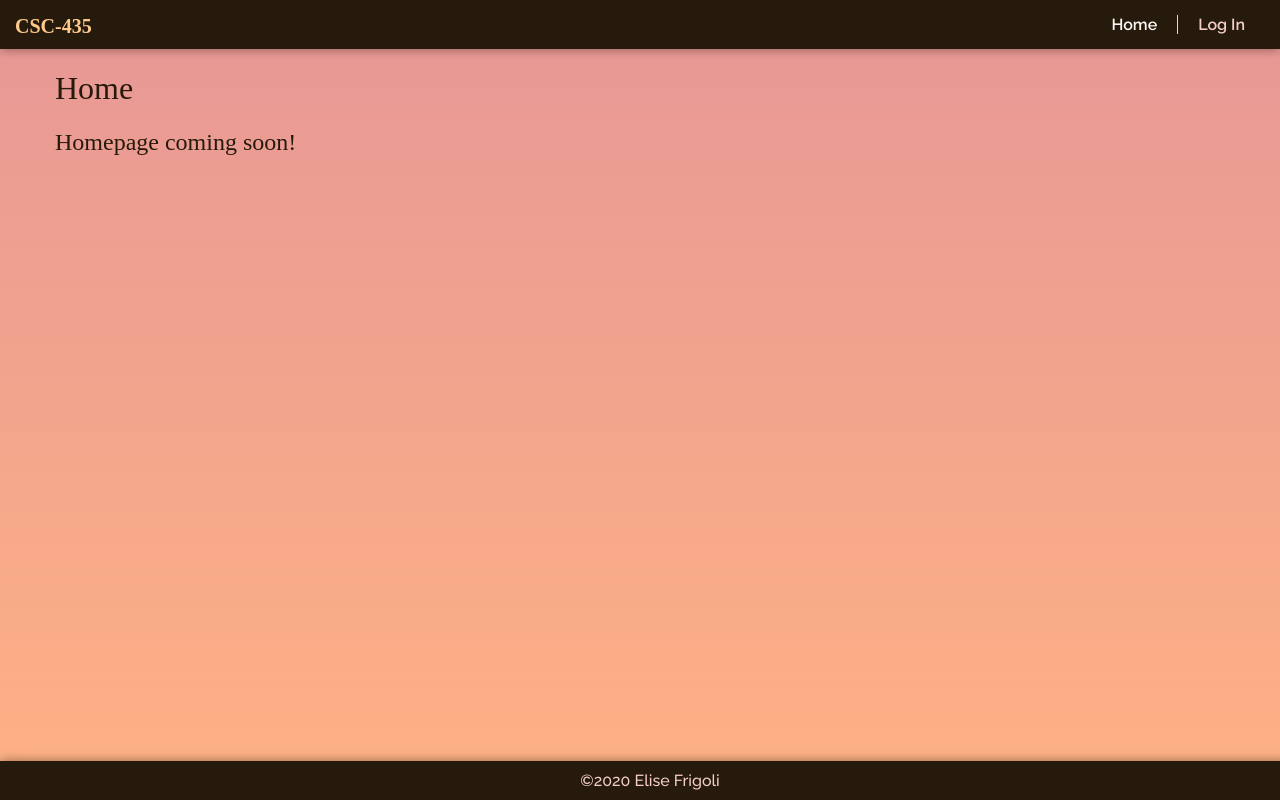
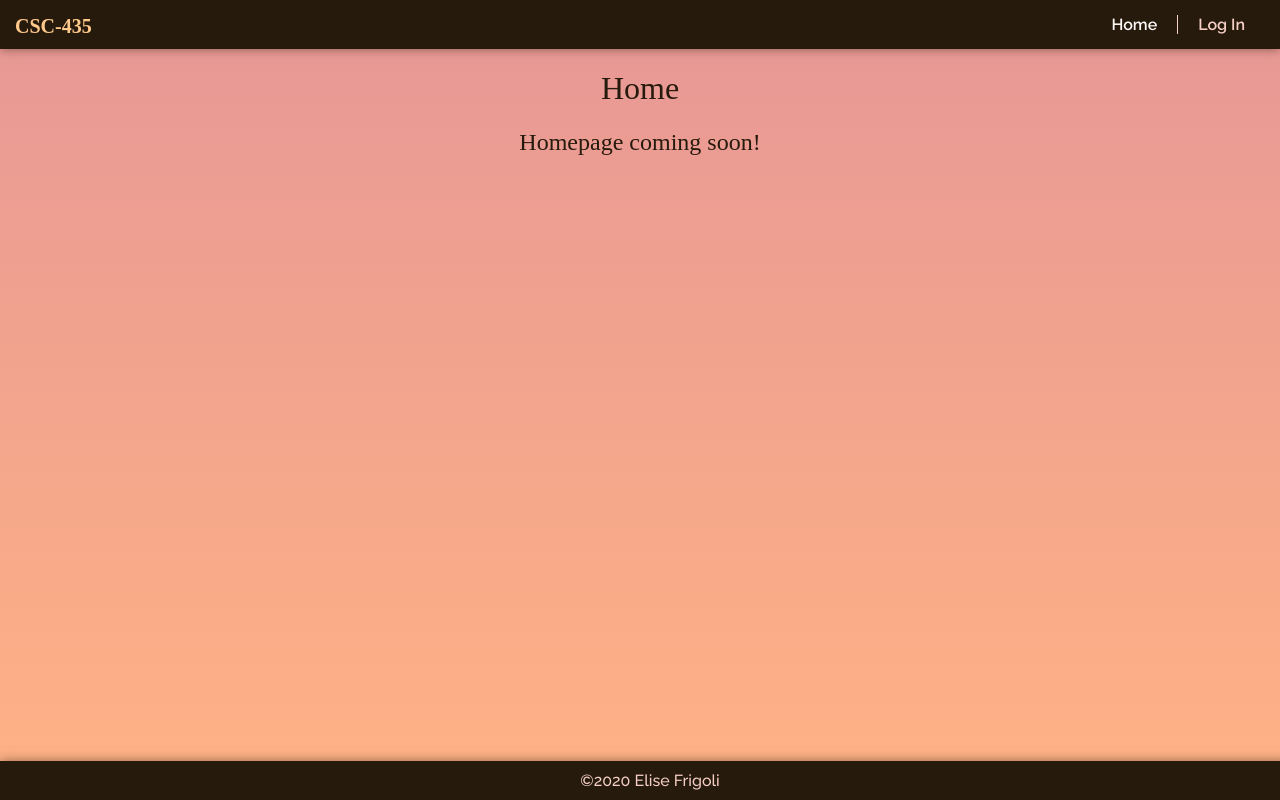
Before and after one commit to efrigoli/CSC435Spring_20, a React (Create React App) app: page / in a window 1280 px wide. Built offline with nearby package versions, Linux system fonts and the light colour scheme; a web font is replaced by a local one.

Commit message:
Syntax fixes

```diff
--- a/src/App.js
+++ b/src/App.js
@@ -4,7 +4,7 @@ import './index.css';
 class App extends React.Component {
   render() {
     return (
-      <div className="container">
+      <div className="container homePage">
         <h1>Home</h1>
         <h2>Homepage coming soon!</h2>
       </div>
@@ -12,4 +12,4 @@ class App extends React.Component {
   }
 }
 
-export default App
+export default App;
--- a/src/notFound.js
+++ b/src/notFound.js
@@ -3,4 +3,4 @@ import './index.css';
 
 const Notfound = () => <div className="container"><h1>Page Not Found</h1></div>
 
-export default Notfound
+export default Notfound;
```
